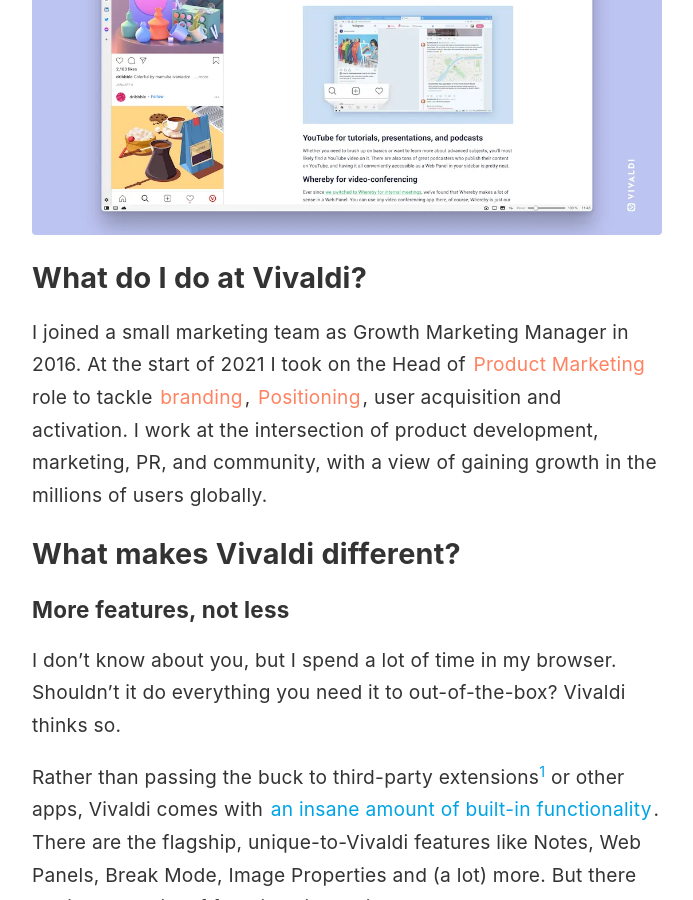
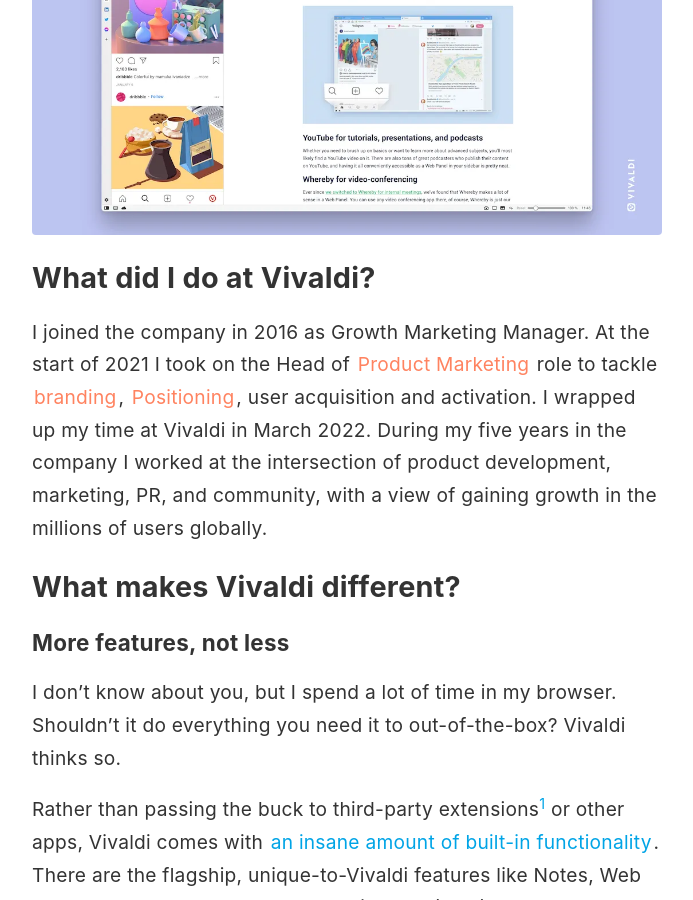
Before and after one commit to jonmccull/digital-garden, a Jekyll site: the page built from _notes/vivaldi.md, in a window 1280 px wide and 900 px high, scrolled down 609 px. Shown: the whole window, without its empty margins (293-986 px from the left). Built offline with Jekyll 4.4.1, drawn with Linux system fonts in a browser that asks for light colours.

Commit message:
Update Index and Vivaldi Note re job change

```diff
--- a/_notes/vivaldi.md
+++ b/_notes/vivaldi.md
@@ -11,8 +11,8 @@
 
 ![Vivaldi Browser](/assets/10-Vivaldi-Web-Panel.webp)
 
-## What do I do at Vivaldi?
-I joined a small marketing team as Growth Marketing Manager in 2016. At the start of 2021 I took on the Head of [[Product Marketing]] role to tackle [branding](/branding-a-browser){: .internal-link}, [[Positioning]], user acquisition and activation. I work at the intersection of product development, marketing, PR, and community, with a view of gaining growth in the millions of users globally.
+## What did I do at Vivaldi?
+I joined the company in 2016 as Growth Marketing Manager. At the start of 2021 I took on the Head of [[Product Marketing]] role to tackle [branding](/branding-a-browser){: .internal-link}, [[Positioning]], user acquisition and activation. I wrapped up my time at Vivaldi in March 2022. During my five years in the company I worked at the intersection of product development, marketing, PR, and community, with a view of gaining growth in the millions of users globally.
 
 ## What makes Vivaldi different?
 
```
Also changed, not shown: _pages/index-page.md (+1 -1 lines).
